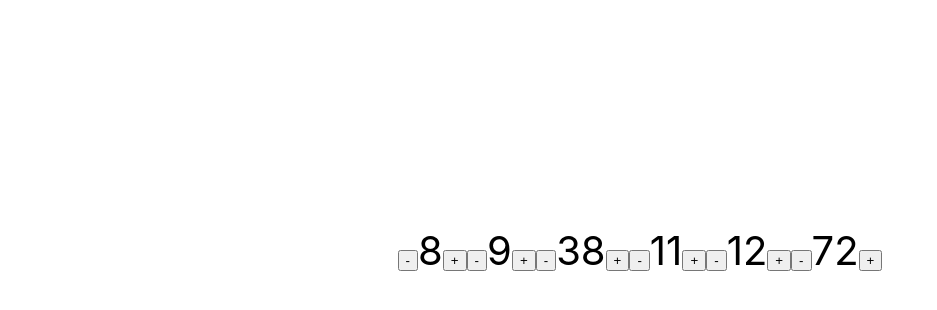
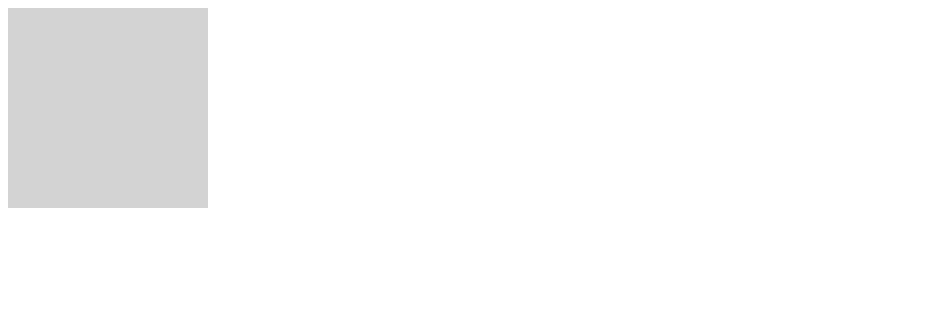
Before and after one commit to J2do/my-app, a React (Create React App) app: page / in a window 1280 px wide. Shown: the top 310 px of the page, without its empty margins (0-937 px from the left). Built offline with nearby package versions, Linux system fonts and the light colour scheme.

Commit message:
юзаю props

```diff
--- a/src/App.tsx
+++ b/src/App.tsx
@@ -1,22 +1,12 @@
 import React from "react";
-import { CounterFC } from "./components/CounterFC/CounterFC";
+import Card, { CardVariant } from "./components/card";
 
-const App: React.FC = () => {
-  const arr = [1, 2, 31, 4, 5, 65];
-
+const App = () => {
   return (
-    <div
-      style={{
-        display: "flex",
-        justifyContent: "center",
-        alignItems: "center",
-        height: "500px",
-        fontSize: "40px",
-      }}
-    >
-      {arr.map((count) => (
-        <CounterFC initialCount={count} />
-      ))}
+    <div>
+      <Card variant={CardVariant.primary} width="200px" height="200px">
+        <button>кнопка</button>
+      </Card>
     </div>
   );
 };
--- /dev/null
+++ b/src/components/card.tsx
@@ -0,0 +1,28 @@
+import React, { FC } from "react";
+
+export enum CardVariant {
+  outlined = "outlaned",
+  primary = "primary",
+}
+
+interface CardProps {
+  width?: string;
+  height?: string;
+  variant: CardVariant;
+  children?: React.ReactNode;
+}
+
+const Card: FC<CardProps> = ({ width, height, variant, children }) => {
+  return (
+    <div
+      style={{
+        width,
+        height,
+        border: variant === CardVariant.outlined ? "1px solid grey" : "none",
+        background: variant === CardVariant.primary ? "lightgrey" : "",
+      }}
+    ></div>
+  );
+};
+
+export default Card;
--- a/src/index.css
+++ /dev/null
@@ -1,13 +0,0 @@
-body {
-  margin: 0;
-  font-family: -apple-system, BlinkMacSystemFont, 'Segoe UI', 'Roboto', 'Oxygen',
-    'Ubuntu', 'Cantarell', 'Fira Sans', 'Droid Sans', 'Helvetica Neue',
-    sans-serif;
-  -webkit-font-smoothing: antialiased;
-  -moz-osx-font-smoothing: grayscale;
-}
-
-code {
-  font-family: source-code-pro, Menlo, Monaco, Consolas, 'Courier New',
-    monospace;
-}
--- a/src/index.tsx
+++ b/src/index.tsx
@@ -1,19 +1,8 @@
-import React from 'react';
-import ReactDOM from 'react-dom/client';
-import './index.css';
-import App from './App';
-import reportWebVitals from './reportWebVitals';
+import React from "react";
+import ReactDOM from "react-dom/client";
+import App from "./App";
 
 const root = ReactDOM.createRoot(
-  document.getElementById('root') as HTMLElement
+  document.getElementById("root") as HTMLElement
 );
-root.render(
-  <React.StrictMode>
-    <App />
-  </React.StrictMode>
-);
-
-// If you want to start measuring performance in your app, pass a function
-// to log results (for example: reportWebVitals(console.log))
-// or send to an analytics endpoint. Learn more: https://bit.ly/CRA-vitals
-reportWebVitals();
+root.render(<App />);
--- a/src/reportWebVitals.ts
+++ /dev/null
@@ -1,15 +0,0 @@
-import { ReportHandler } from 'web-vitals';
-
-const reportWebVitals = (onPerfEntry?: ReportHandler) => {
-  if (onPerfEntry && onPerfEntry instanceof Function) {
-    import('web-vitals').then(({ getCLS, getFID, getFCP, getLCP, getTTFB }) => {
-      getCLS(onPerfEntry);
-      getFID(onPerfEntry);
-      getFCP(onPerfEntry);
-      getLCP(onPerfEntry);
-      getTTFB(onPerfEntry);
-    });
-  }
-};
-
-export default reportWebVitals;
```
Also changed, not shown: src/App.css (deleted, +0 -38 lines), src/setupTests.ts (deleted, +0 -5 lines), src/logo.svg (deleted), 1 other file (tests, documents, lock files or other folders).
